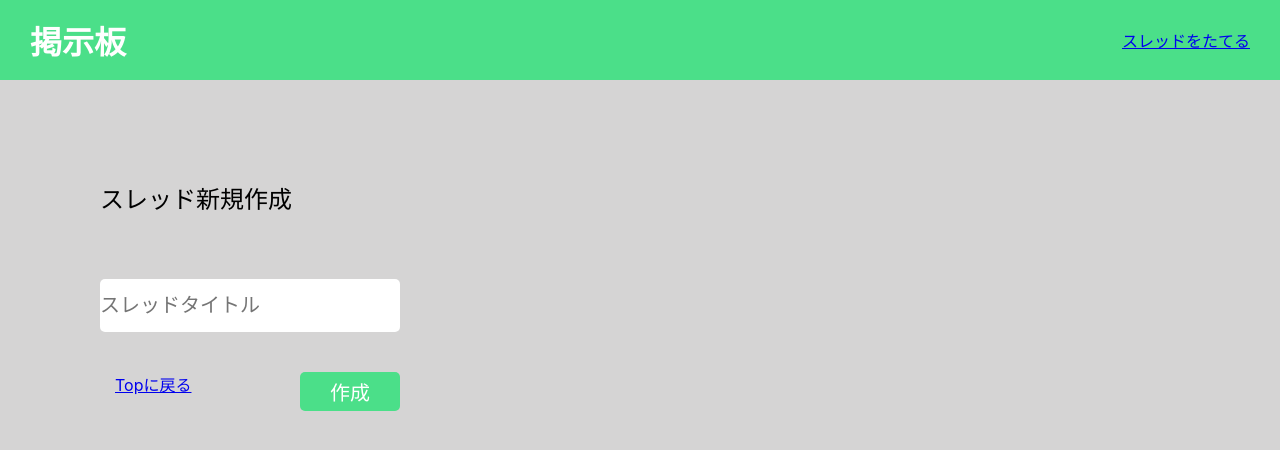
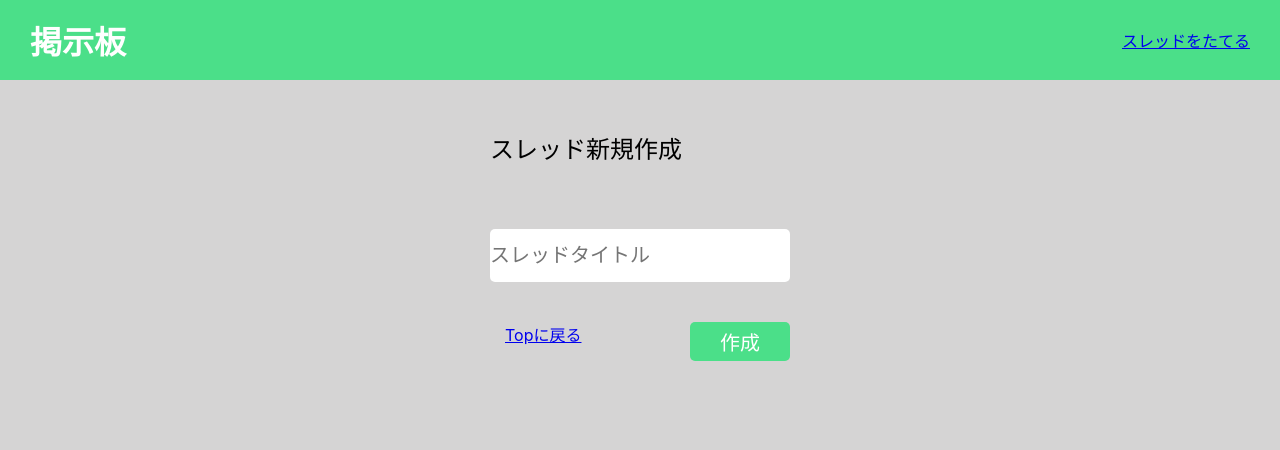
Before and after one commit to shigaresso/railway-board, a React (Create React App) app: page /thread/new in a window 1280 px wide. Shown: the top 450 px of the page. Built offline with nearby package versions, Linux system fonts and the light colour scheme.

Commit message:
CreateThread の CSS モジュール化をした。

```diff
--- a/src/components/CreateThread.jsx
+++ b/src/components/CreateThread.jsx
@@ -1,7 +1,7 @@
 import { useState } from 'react';
 import { Link, useNavigate } from 'react-router-dom';
 import { postCreateThread } from '../hooks/postCreateThread';
-import './CreateThread.css';
+import createThread from './CreateThread.module.css';
 
 export const CreateThread = () => {
   const [threadName, setThreadName] = useState("");
@@ -13,7 +13,7 @@ export const CreateThread = () => {
     try {
       await postCreateThread(postUrl, threadName)
     } catch (e) {
-      switch(e.message) {
+      switch (e.message) {
         case "404":
           alert("スレッド作成の URL が間違っていると Web サイト制作者にお伝え下さい。");
         case "500":
@@ -23,12 +23,12 @@ export const CreateThread = () => {
   }
 
   return (
-    <div className='create-new-thread'>
+    <div className={createThread.create_new_thread}>
       <p>スレッド新規作成</p>
       <form onSubmit={() => navigate('/')}>
         {/* パディングが必要 */}
-        <input className='thread-title' type="text" name='thread' value={threadName} onChange={(event)=>{setThreadName(event.target.value)}} placeholder="スレッドタイトル" />
-        <div className='form-bottom'>
+        <input className={createThread.thread_title} type="text" name='thread' value={threadName} onChange={(event) => { setThreadName(event.target.value) }} placeholder="スレッドタイトル" />
+        <div className={createThread.form_bottom}>
           <Link to="/" >Topに戻る</Link>
           <button onClick={async () => await sendForm(postUrl, threadName)}>作成</button>
         </div>
--- a/src/components/CreateThread.css
+++ b/src/components/CreateThread.module.css
@@ -1,4 +1,4 @@
-.create-new-thread {
+.create_new_thread {
   width: 300px;
   margin: 50px auto;
 }
@@ -8,7 +8,7 @@ p {
   font-weight: 550;
 }
 
-.thread-title {
+.thread_title {
   width: 300px;
   padding: 15px 0px;
   margin: 40px auto;
@@ -18,12 +18,12 @@ p {
   box-sizing: border-box;
 }
 
-.form-bottom {
+.form_bottom {
   display: flex;
   justify-content: space-between;
 }
 
-.form-bottom, Link {
+.form_bottom, Link {
   margin: 0px 0px 0px 15px;
 }
 
```
